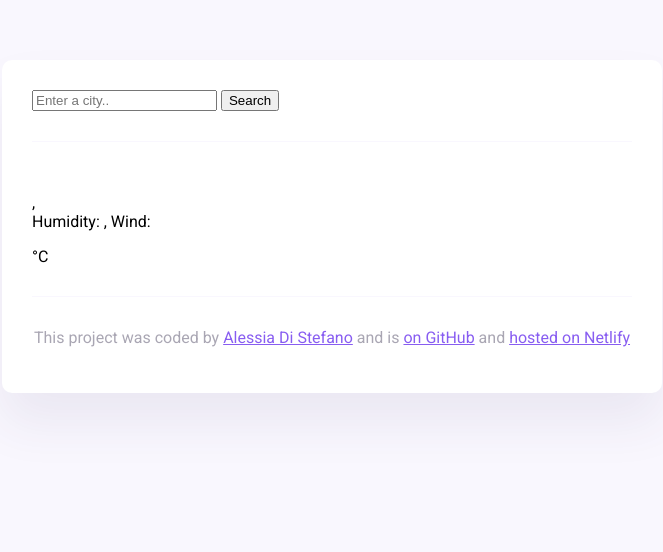
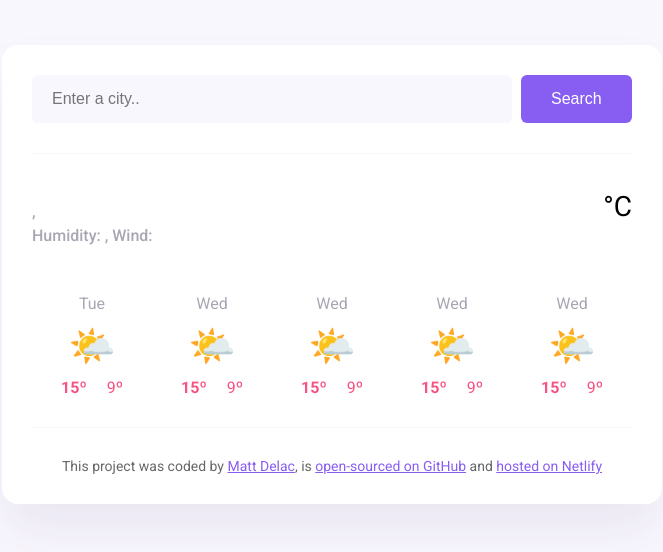
Before and after one commit to 4l355ia/PLUS_WEEK6, a website built with Parcel: page index.html in a window 1280 px wide. Shown: the whole page, without its empty margins (308-971 px from the left). Built offline with nearby package versions, Linux system fonts and the light colour scheme; no server answers.

Commit message:
Vanilla weather forecast html/css

```diff
--- a/index.html
+++ b/index.html
@@ -42,28 +42,76 @@
           <div class="weather-app-temperature-container">
             <div id="icon"></div>
             <div class="weather-app-temperature" id="temperature"></div>
-            <div class="weatehr-app-unit">°C</div>
+            <div class="weather-app-unit">°C</div>
+          </div>
+        </div>
+        <div class="weather-forecast">
+          <div class="weather-forecast-day">
+            <div class="weather-forecast-date">Tue</div>
+            <div class="weather-forecast-icon">🌤️</div>
+            <div class="weather-forecast-temperatures">
+              <div class="weather-forecast-temperature">
+                <strong>15º</strong>
+              </div>
+              <div class="weather-forecast-temperature">9º</div>
+            </div>
+          </div>
+          <div class="weather-forecast-day">
+            <div class="weather-forecast-date">Wed</div>
+            <div class="weather-forecast-icon">🌤️</div>
+            <div class="weather-forecast-temperatures">
+              <div class="weather-forecast-temperature">
+                <strong>15º</strong>
+              </div>
+              <div class="weather-forecast-temperature">9º</div>
+            </div>
+          </div>
+          <div class="weather-forecast-day">
+            <div class="weather-forecast-date">Wed</div>
+            <div class="weather-forecast-icon">🌤️</div>
+            <div class="weather-forecast-temperatures">
+              <div class="weather-forecast-temperature">
+                <strong>15º</strong>
+              </div>
+              <div class="weather-forecast-temperature">9º</div>
+            </div>
+          </div>
+          <div class="weather-forecast-day">
+            <div class="weather-forecast-date">Wed</div>
+            <div class="weather-forecast-icon">🌤️</div>
+            <div class="weather-forecast-temperatures">
+              <div class="weather-forecast-temperature">
+                <strong>15º</strong>
+              </div>
+              <div class="weather-forecast-temperature">9º</div>
+            </div>
+          </div>
+          <div class="weather-forecast-day">
+            <div class="weather-forecast-date">Wed</div>
+            <div class="weather-forecast-icon">🌤️</div>
+            <div class="weather-forecast-temperatures">
+              <div class="weather-forecast-temperature">
+                <strong>15º</strong>
+              </div>
+              <div class="weather-forecast-temperature">9º</div>
+            </div>
           </div>
         </div>
       </main>
 
       <footer>
-        <p>
-          This project was coded by
-          <a href="https://github.com/4l355ia" target="_blank"
-            >Alessia Di Stefano</a
-          >
-          and is
-          <a href="https://github.com/4l355ia/PLUS_WEEK6" target="_blank">
-            on GitHub</a
-          >
-          and
-          <a href="https://app.netlify.com/teams/4l355ia/sites" target="_blank"
-            >hosted on Netlify</a
-          >
-        </p>
+        This project was coded by
+        <a href="https://github.com/matthieua/" target="_blank"> Matt Delac</a>,
+        is
+        <a href="https://github.com/matthieua/meteo" target="_blank"
+          >open-sourced on GitHub</a
+        >
+        and
+        <a href="https://meteo-shecodes-app.netlify.app/" target="_blank"
+          >hosted on Netlify</a
+        >
       </footer>
     </div>
+    <script src="src/index.js"></script>
   </body>
-  <script src="src/index.js"></script>
 </html>
--- a/src/style.css
+++ b/src/style.css
@@ -1,5 +1,5 @@
 body {
-  background: #f9f7fe;
+  background-color: #f9f7fe;
   font-family: "Roboto", sans-serif;
 }
 
@@ -10,89 +10,116 @@ a {
 .weather-app {
   background: white;
   max-width: 600px;
-  margin: 60px auto;
+  margin: 45px auto;
+  box-shadow: 0 30px 50px rgba(65, 50, 100, 0.08);
+  border-radius: 16px;
   padding: 30px;
-  border-radius: 10px;
-  box-shadow: 0 30px 50px rgba(65, 50, 100, 0.08);
 }
 
 header {
   border-bottom: 1px solid #f9f7fe;
-  padding-bottom: 30px;
+  padding: 0 0 30px 0;
 }
 
-.search-input {
+.search-form-input {
   background-color: #f9f7fe;
   border: none;
-  color: rgba(39, 33, 66, 0.4);
+  border-radius: 6px;
+  width: 80%;
   font-size: 16px;
-  padding: 20px;
-  width: 75%;
-  border-radius: 6px;
+  padding: 15px 20px;
 }
 
-.search-button {
+.search-form-button {
+  background: #885df1;
+  padding: 15px 30px;
+  border: none;
+  font-size: 16px;
   margin-left: 5px;
-  font-size: 16px;
-  background-color: #885df1;
+  border-radius: 6px;
   color: white;
-  border: none;
-  padding: 20px;
-  line-height: 1;
-  border-radius: 5px;
 }
 
 main {
   padding: 30px 0;
 }
 
-.current-temperature {
-  font-size: 48px;
-}
-
-.current-weather {
+.weather-app-data {
   display: flex;
   justify-content: space-between;
 }
 
-.current-city {
+.weather-app-city {
+  margin: 0;
   font-size: 38px;
-  font-weight: 900;
-  margin: 0;
-}
-.current-details {
-  color: rgba(39, 33, 66, 0.4);
-  font-size: 16px;
-  font-weight: 400;
-  line-height: 24px;
+  line-height: 48px;
 }
 
-.current-details strong {
+.weather-app-details {
+  font-size: 16px;
+  color: rgba(39, 33, 66, 0.4);
+  line-height: 24px;
+  font-weight: 500;
+}
+
+.weather-app-details strong {
   color: #f65282;
 }
 
-.current-temperature-icon {
-  position: relative;
-  top: -8px;
-  font-size: 40px;
-  margin-right: 10px;
+.weather-app-temperature-container {
+  display: flex;
 }
 
-.current-temperature-value {
-  font-size: 80px;
+.weather-app-icon {
+  width: 88px;
+  height: 88px;
+}
+
+.weather-app-temperature {
+  font-size: 88px;
+  line-height: 88px;
   font-weight: bold;
 }
 
-.current-temperature-unit {
+.weather-app-unit {
+  margin-top: 6px;
   font-size: 28px;
-  position: relative;
-  top: -38px;
+}
+
+.weather-forecast {
+  display: flex;
+  justify-content: space-around;
+  margin-top: 30px;
+}
+
+.weather-forecast-date {
+  text-align: center;
+  color: rgba(39, 33, 66, 0.4);
+  font-size: 16px;
+  line-height: 20px;
+  margin-bottom: 10px;
+}
+
+.weather-forecast-icon {
+  font-size: 38px;
+  text-align: center;
+}
+.weather-forecast-temperatures {
+  text-align: center;
+  color: #f65282;
+  margin-top: 10px;
+  display: flex;
+  justify-content: center;
+}
+
+.weather-forecast-temperature {
+  padding: 0 10px;
 }
 
 footer {
   border-top: 1px solid #f9f7fe;
+  padding: 30px 0 0 0;
   text-align: center;
-  padding-top: 15px;
-
-  color: rgba(39, 33, 66, 0.4);
+  font-size: 14px;
+  color: rgba(0, 0, 0, 0.6);
 }
```
